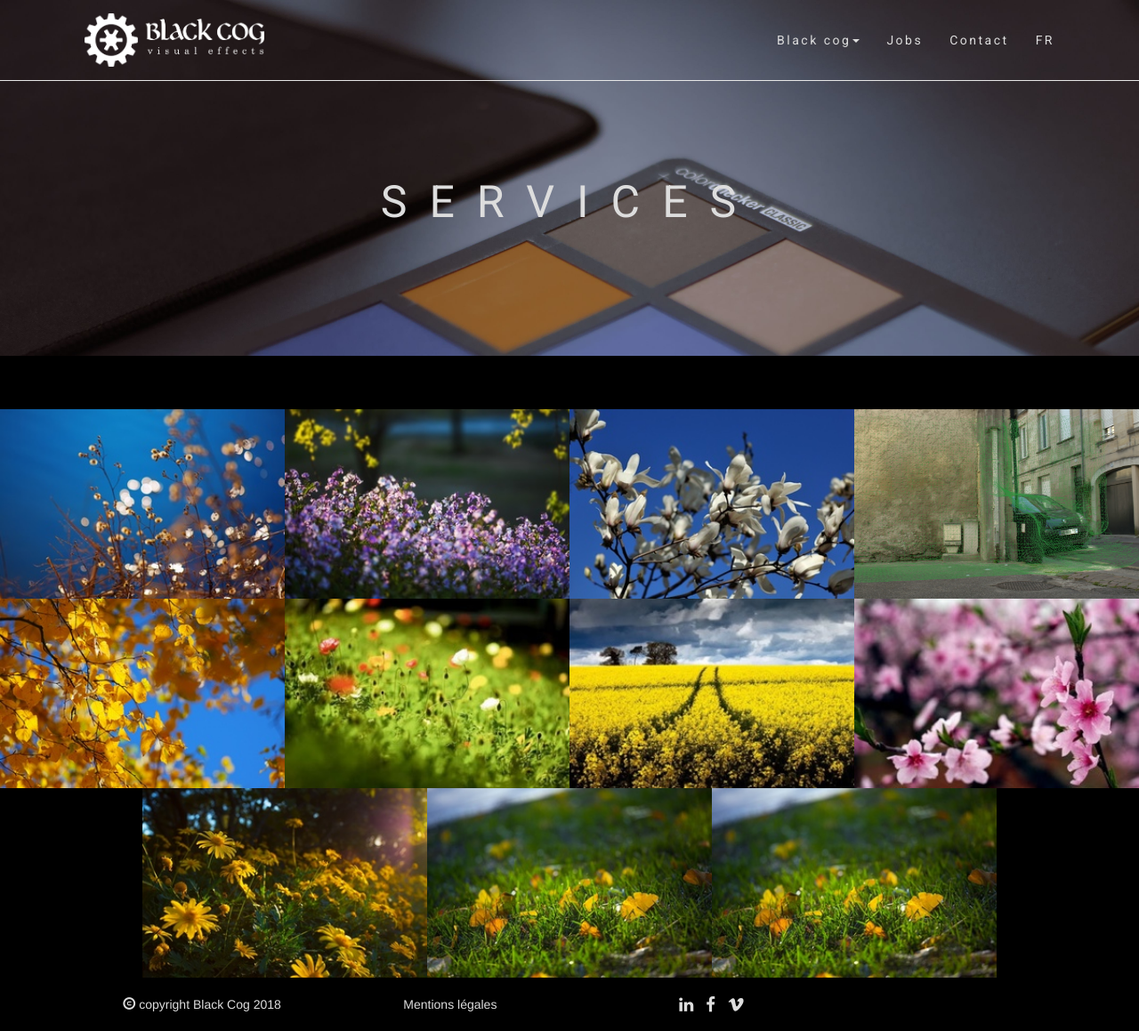
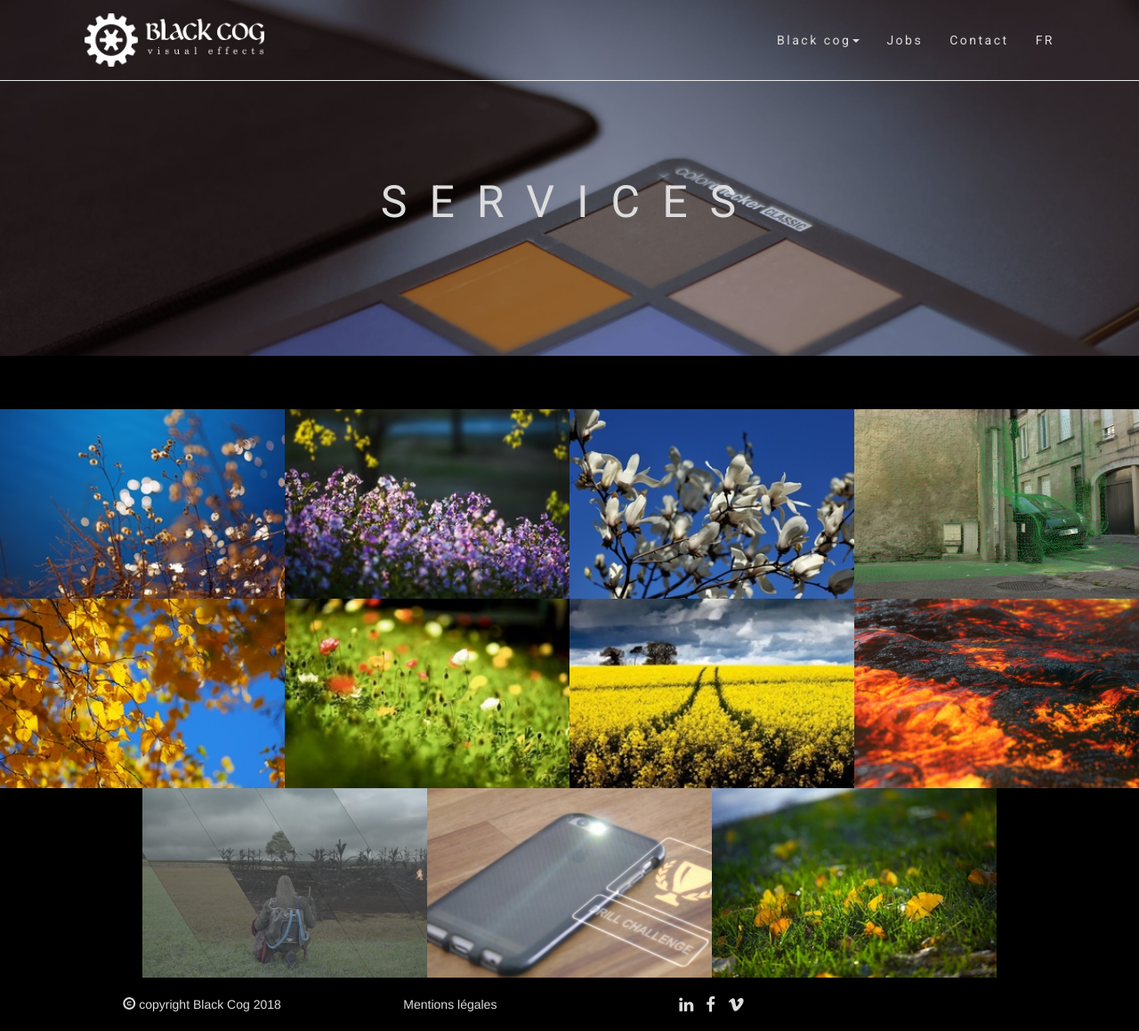
Before and after one commit to christiansen-merel/bookish-fortnight, a Jekyll site: the page built from en/services.html, in a window 1280 px wide. Shown: the whole page at 89% size. Built offline with Jekyll 4.4.1, drawn with Linux system fonts in a browser that asks for light colours; nearby versions of some CDN libraries; library files that are not in the unit come from our copies.

Commit message:
Update services.html

```diff
--- a/en/services.html
+++ b/en/services.html
@@ -8,67 +8,67 @@
 ---
 
 <div class="vignettes">
-    <div class="ih-item square effect6 top_to_bottom"><a href="#">
+    <div class="ih-item square effect6"><a href="{{ "/services/on-set-vfx-supervision" | relative_url }}">
         <div class="img"><img src="{{ "img/test/1.jpg" | relative_url }}" alt="img"></div>
         <div class="info">
             <h3>ON-SET VFX SUPERVISION</h3>
     </div></a></div>
 
-    <div class="ih-item square effect6 top_to_bottom"><a href="#">
+    <div class="ih-item square effect6 top_to_bottom"><a href="{{ "/services/concepts" | relative_url }}">
         <div class="img"><img src="{{ "img/test/2.jpg" | relative_url }}" alt="img"></div>
         <div class="info">
             <h3>CONCEPTS</h3>
     </div></a></div>
 
-    <div class="ih-item square effect6 top_to_bottom"><a href="#">
+    <div class="ih-item square effect6 top_to_bottom"><a href="{{ "/services/previs" | relative_url }}">
         <div class="img"><img src="{{ "img/test/3.jpg" | relative_url }}" alt="img"></div>
         <div class="info">
             <h3>PREVIS</h3>
     </div></a></div>
 
-    <div class="ih-item square effect6 top_to_bottom"><a href="#">
+    <div class="ih-item square effect6 top_to_bottom"><a href="{{ "/services/tracking3d" | relative_url }}">
         <div class="img"><img src="{{ "img/services/tracking3D.jpg" | relative_url }}" alt="img"></div>
         <div class="info">
             <h3>TRACKING</h3>
     </div></a></div>
 
-    <div class="ih-item square effect6 top_to_bottom"><a href="#">
+   <div class="ih-item square effect6 top_to_bottom"><a href="{{ "/services/3d-assets" | relative_url }}">
         <div class="img"><img src="{{ "img/test/4.jpg" | relative_url }}" alt="img"></div>
         <div class="info">
             <h3>3D ASSETS</h3>>
     </div></a></div>
 
-    <div class="ih-item square effect6 top_to_bottom"><a href="#">
+    <div class="ih-item square effect6 top_to_bottom"><a href="{{ "/services/matte-painting" | relative_url }}">
         <div class="img"><img src="{{ "img/test/5.jpg" | relative_url }}" alt="img"></div>
         <div class="info">
             <h3>MATTE PAINTING</h3>
     </div></a></div>
 
-    <div class="ih-item square effect6 top_to_bottom"><a href="#">
+    <div class="ih-item square effect6 top_to_bottom"><a href="{{ "/services/set-extension" | relative_url }}">
         <div class="img"><img src="{{ "img/test/6.jpg" | relative_url }}" alt="img"></div>
         <div class="info">
             <h3>SET EXTENSION</h3>
     </div></a></div>
 
-    <div class="ih-item square effect6 top_to_bottom"><a href="#">
-        <div class="img"><img src="{{ "img/test/7.jpg" | relative_url }}" alt="img"></div>
+    <div class="ih-item square effect6 top_to_bottom"><a href="{{ "/services/effets-numeriques" | relative_url }}">
+        <div class="img"><img src="{{ "img/services/P02_seb_OUT_HQ_03_service.jpg" | relative_url }}" alt="img"></div>
         <div class="info">
             <h3>FX</h3>
     </div></a></div>
 
-    <div class="ih-item square effect6 top_to_bottom"><a href="#">
-        <div class="img"><img src="{{ "img/test/8.jpg" | relative_url }}" alt="img"></div>
+    <div class="ih-item square effect6 top_to_bottom"><a href="{{ "/services/compositing" | relative_url }}">
+        <div class="img"><img src="{{ "img/services/P02_breakDown_V2_service.jpg" | relative_url }}" alt="img"></div>
         <div class="info">
             <h3>COMPOSITING</h3>
     </div></a></div>
 
-    <div class="ih-item square effect6 top_to_bottom"><a href="#">
-        <div class="img"><img src="{{ "img/test/9.jpg" | relative_url }}" alt="img"></div>
+    <div class="ih-item square effect6 top_to_bottom"><a href="{{ "/services/motion-design" | relative_url }}">
+        <div class="img"><img src="{{ "img/services/magneto_service.jpg" | relative_url }}" alt="img"></div>
         <div class="info">
             <h3>MOTION DESIGN</h3>
     </div></a></div>
 
-    <div class="ih-item square effect6 top_to_bottom"><a href="#">
+    <div class="ih-item square effect6 top_to_bottom"><a href="{{ "/services/keying" | relative_url }}">
         <div class="img"><img src="{{ "img/test/9.jpg" | relative_url }}" alt="img"></div>
         <div class="info">
             <h3>KEYING</h3>
```
